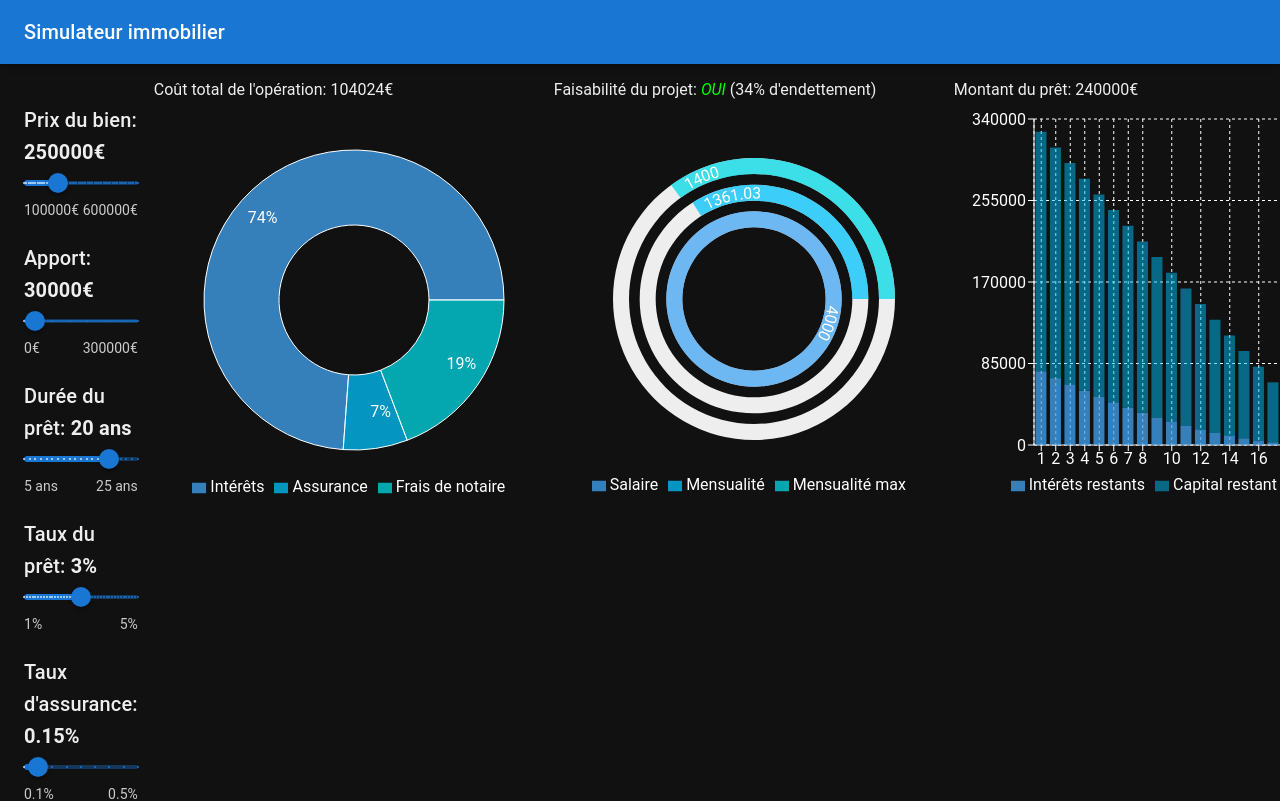
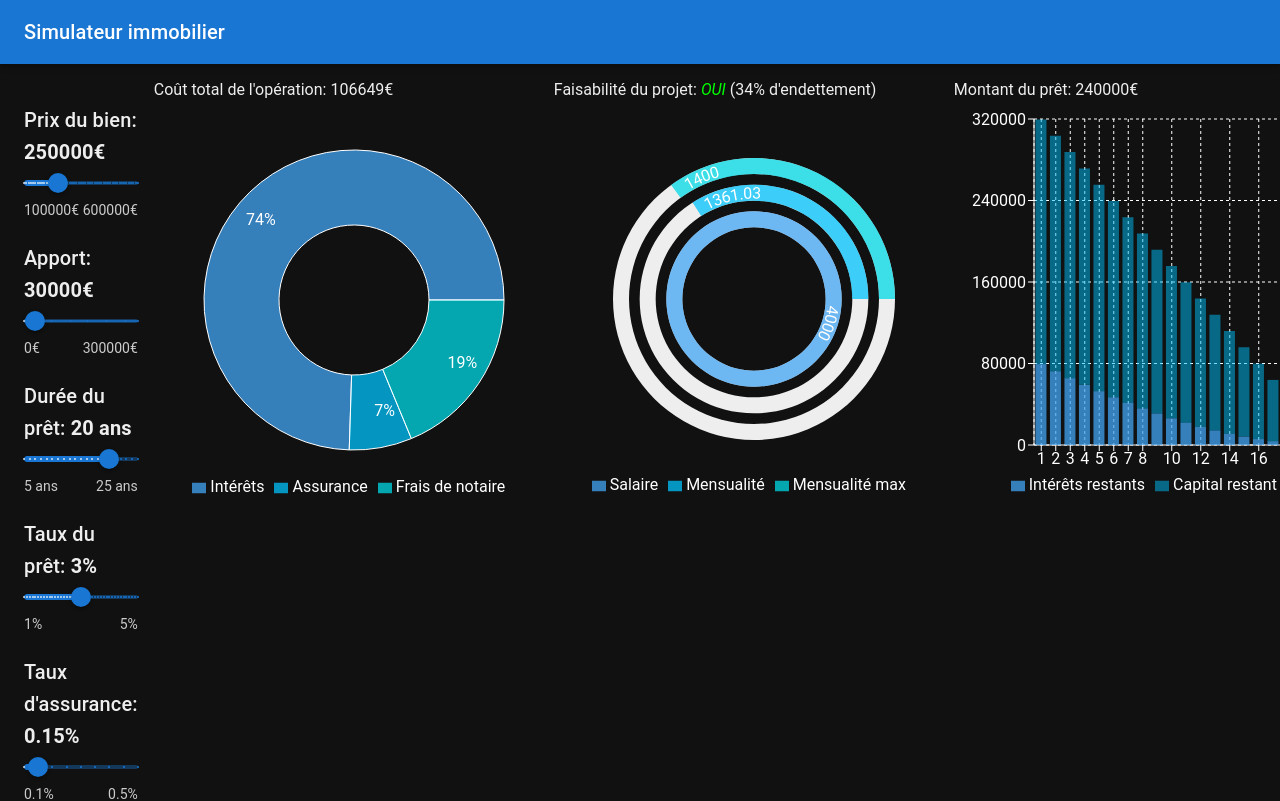
Before and after one commit to Yozamu/real-estate-simulator, a React (Create React App) app: page / in a window 1280 px wide. Shown: the top 801 px of the page. Built offline with nearby package versions, Linux system fonts and the light colour scheme.

Commit message:
feat: added more info on stackedBarchart + fixed capital formula

```diff
--- a/src/LoanProgressionBarChart.jsx
+++ b/src/LoanProgressionBarChart.jsx
@@ -1,6 +1,6 @@
 import { BarChart, Bar, XAxis, YAxis, CartesianGrid, Tooltip, Legend, ResponsiveContainer } from 'recharts';
 
-const LoanProgressionBarchart = ({ className, interests, capital }) => {
+const LoanProgressionBarchart = ({ className, interests, capital, loanAmount, totalInterestCost }) => {
   const data = [];
   const len = interests.length;
 
@@ -24,12 +24,24 @@ const LoanProgressionBarchart = ({ className, interests, capital }) => {
 
   const CustomTooltip = ({ active, payload, label }) => {
     if (active && payload && payload.length) {
+      const interestsLeft = +payload[0].value;
+      const capitalLeft = +payload[1].value;
+      const totalLeft = interestsLeft + capitalLeft;
+      const percentOfInterestsLeft = ((interestsLeft / totalInterestCost) * 100).toFixed();
+      const percentOfCapitalLeft = ((capitalLeft / loanAmount) * 100).toFixed();
+      const percentLeft = ((totalLeft / (totalInterestCost + loanAmount)) * 100).toFixed();
       return (
         <div className="custom-tooltip" style={{ backgroundColor: payload[0].fill, padding: '8px' }}>
           <div>{payload[0].payload.name}</div>
-          <div>{`${payload[0].name} : ${payload[0].value}€`}</div>
-          <div>{`${payload[1].name} : ${payload[1].value}€`}</div>
-          <div>Total restant : {+payload[0].value + +payload[1].value}€</div>
+          <div>
+            {payload[0].name} : {interestsLeft}€ ({percentOfInterestsLeft}%)
+          </div>
+          <div>
+            {payload[1].name} : {capitalLeft}€ ({percentOfCapitalLeft}%)
+          </div>
+          <div>
+            Total restant : {totalLeft}€ ({percentLeft}%)
+          </div>
         </div>
       );
     }
--- a/src/SimulationResults.jsx
+++ b/src/SimulationResults.jsx
@@ -23,7 +23,7 @@ const SimulationResults = ({ className, data }) => {
   const leftToPay = [loanAmount - capital[0]];
   for (let i = 1; i < years * 12; i++) {
     interests.push(leftToPay[i - 1] * ((0.01 * interestRate) / 12));
-    capital.push(monthlyPayment - interests[i]);
+    capital.push(monthlyLoanCost - interests[i]);
     leftToPay.push(leftToPay[i - 1] - capital[i]);
   }
 
@@ -57,7 +57,12 @@ const SimulationResults = ({ className, data }) => {
       </div>
       <div>
         <div>Montant du prêt: {loanAmount}€</div>
-        <LoanProgressionBarchart interests={interests} capital={capital} />
+        <LoanProgressionBarchart
+          interests={interests}
+          capital={capital}
+          loanAmount={loanAmount}
+          totalInterestCost={totalInterestCost}
+        />
       </div>
     </div>
   );
```
